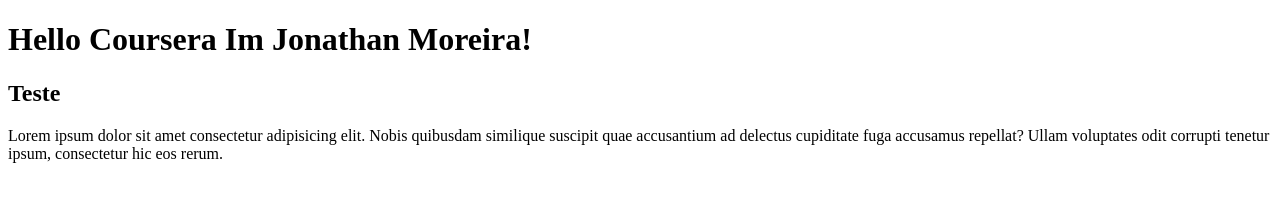
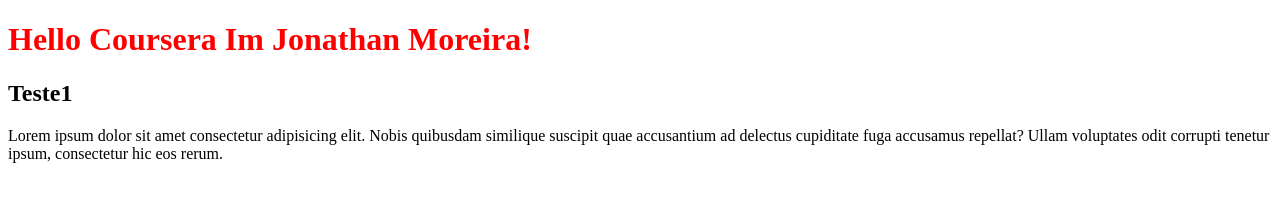
Before and after one commit to JonathanYMoreira/JonathanYMoreira.github.io, a plain HTML site: page site/index.html in a window 1280 px wide. Drawn offline with Linux system fonts and the light colour scheme.

Commit message:
teste 22/02.

```diff
--- a/site/index.html
+++ b/site/index.html
@@ -6,11 +6,17 @@
     <meta http-equiv="X-UA-Compatible" content="IE=edge">
     <meta name="viewport" content="width=device-width, initial-scale=1.0">
     <title>Hello Coursera</title>
+
+    <style>
+        h1 {
+            color: red;
+        }
+    </style>
 </head>
 
 <body>
     <h1>Hello Coursera Im Jonathan Moreira!</h1>
-    <h2>Teste</h2>
+    <h2>Teste1</h2>
     <p>Lorem ipsum dolor sit amet consectetur adipisicing elit. Nobis quibusdam similique suscipit quae accusantium ad
         delectus cupiditate fuga accusamus repellat? Ullam voluptates odit corrupti tenetur ipsum, consectetur hic eos
         rerum.</p>
```
